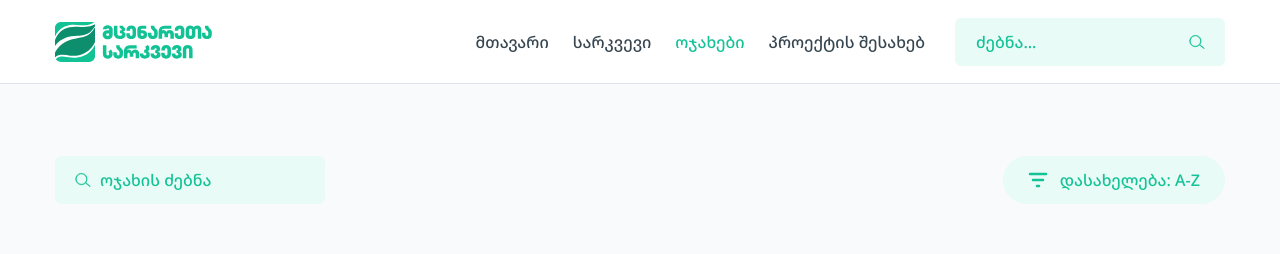
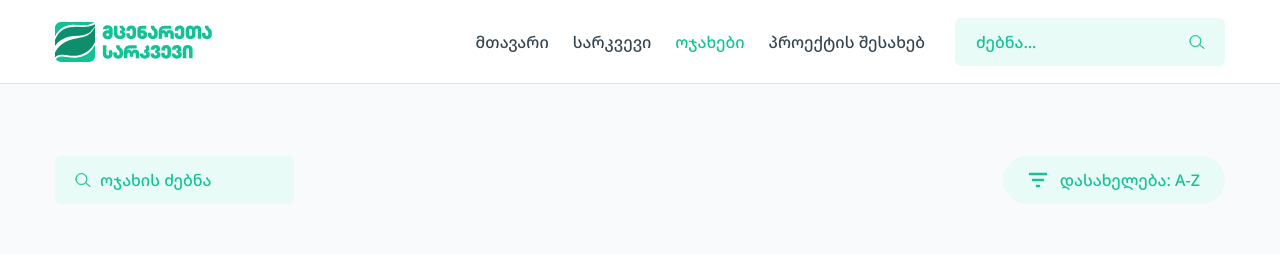
Before and after one commit to Mind1a/plant-research, a React (Vite) app: page /families in a window 1280 px wide. Shown: the top 254 px of the page. Built offline with nearby package versions, Linux system fonts and the light colour scheme.

Commit message:
feature/sort

```diff
--- a/src/presenter/components/atoms/inputs/SearchInput.tsx
+++ b/src/presenter/components/atoms/inputs/SearchInput.tsx
@@ -13,13 +13,13 @@ export default function SearchInput({
 }) {
   const [search, setSearch] = useState('');
   return (
-    <div className="relative flex max-w-fit items-center">
+    <div className="relative flex w-full items-center">
       <input
         type="search"
         className={cn(
-          `h-12 w-[270px] rounded-md border border-transparent bg-lightGreen font-medium text-primary outline-none transition-all duration-300 placeholder:text-primary focus:border-primary focus:outline-none`,
+          `h-12 rounded-md border border-transparent bg-lightGreen font-medium text-primary outline-none transition-all duration-300 placeholder:text-primary focus:border-primary focus:outline-none`,
           classname,
-          variant === 'primary' ? 'pl-5 pr-11' : 'pl-11 pr-5'
+          variant === 'primary' ? 'w-[270px] pl-5 pr-11' : 'w-full pl-11 pr-5'
         )}
         value={search}
         placeholder={placeholder}
--- a/src/presenter/components/atoms/sort/index.tsx
+++ b/src/presenter/components/atoms/sort/index.tsx
@@ -1,6 +1,8 @@
 import { useState } from 'react';
 import { sortIcon } from '../../../assets';
 import { AnimatePresence, motion } from 'framer-motion';
+import { useNavigate, useSearchParams } from 'react-router';
+import { cn } from '../../../../lib/utils';
 
 const dropdownVariants = {
   hidden: { opacity: 0, top: '50%' },
@@ -8,18 +10,35 @@ const dropdownVariants = {
 };
 const options = ['A-Z', 'Z-A'];
 export default function SortDropdown() {
-  const [active, setActive] = useState('A-Z');
+  const [searchParams] = useSearchParams();
+  const navigate = useNavigate();
+  const [active, setActive] = useState(searchParams.get('sort') || 'A-Z');
   const [isOpen, setIsOpen] = useState(false);
+
+  const handleSort = (option: string) => {
+    const params = new URLSearchParams(searchParams);
+    setActive(option);
+    params.set('sort', option);
+    navigate(`?${params.toString()}`);
+    setIsOpen(false);
+  };
   return (
     <div className="relative">
       <button
         onClick={() => setIsOpen((prev) => !prev)}
-        className="flex h-[48px] items-center gap-3 rounded-[36px] border border-lightGreen bg-lightGreen px-6"
+        className="flex h-[48px] items-center gap-3 rounded-[36px] border border-lightGreen bg-lightGreen px-6 max-750:h-[40px] max-750:px-4"
       >
         <div>
-          <img src={sortIcon} alt="sort" />
+          <img
+            className={cn(
+              `transition-transform duration-300`,
+              isOpen ? 'scale-y-[-1]' : 'scale-y-[1]'
+            )}
+            src={sortIcon}
+            alt="sort"
+          />
         </div>
-        <div className="font-medium text-primary">
+        <div className="font-medium text-primary max-750:hidden">
           <span>დასახელება:</span>
           <span> {active}</span>
         </div>
@@ -37,7 +56,12 @@ export default function SortDropdown() {
             <ul>
               {options.map((option) => (
                 <li className="sortLi" key={option}>
-                  <button className="text-body font-medium text-charcoalGrey">
+                  <button
+                    onClick={() => {
+                      handleSort(option);
+                    }}
+                    className="text-body font-medium text-charcoalGrey"
+                  >
                     {option}
                   </button>
                 </li>
--- a/src/presenter/components/molecules/familiesPage/FamiliesHeader.tsx
+++ b/src/presenter/components/molecules/familiesPage/FamiliesHeader.tsx
@@ -3,8 +3,15 @@ import SortDropdown from '../../atoms/sort';
 
 export default function FamiliesHeader() {
   return (
-    <div className="flex items-center justify-between">
-      <SearchInput variant="secondary" placeholder="ოჯახის ძებნა" />
+    <div className="flex items-center justify-between gap-5">
+      <div className="max-w-[239px] flex-1">
+        <SearchInput
+          classname="max-750:h-[40px]"
+          variant="secondary"
+          placeholder="ოჯახის ძებნა"
+        />
+      </div>
+
       <SortDropdown />
     </div>
   );
```
